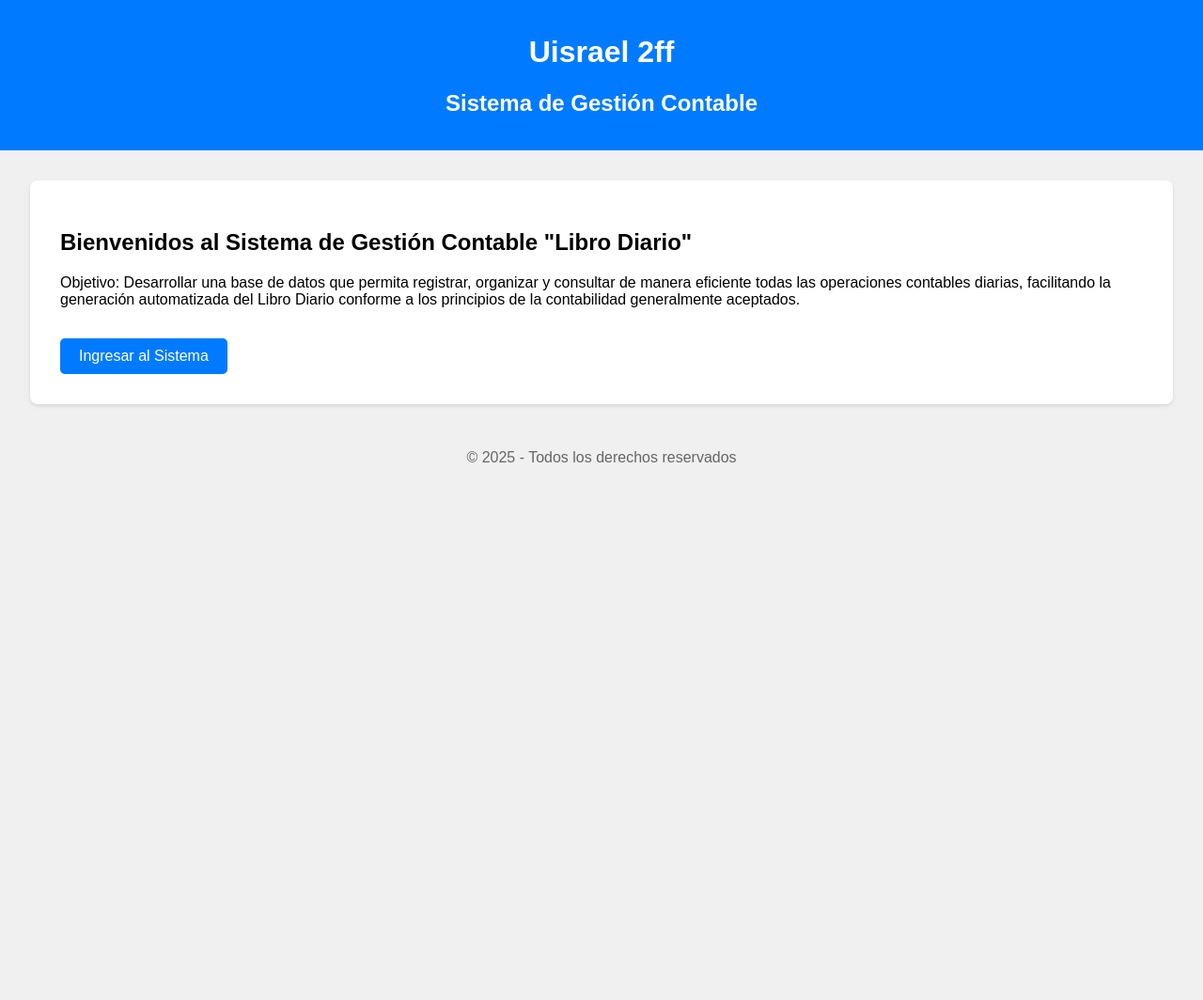
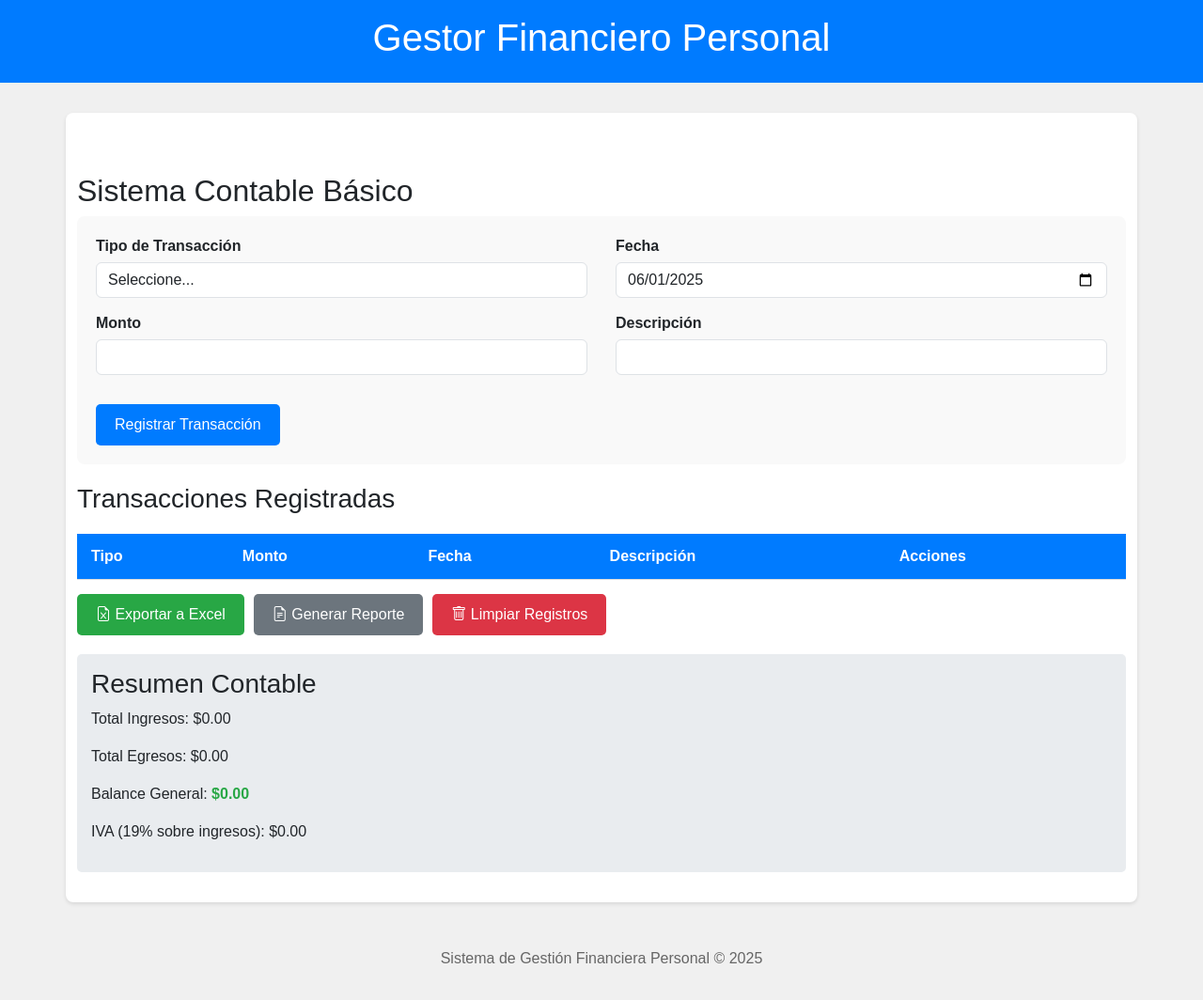
Before and after one commit to CarlosZZ83/Concurso_Prog.Basica, a PHP site: page /index.html in a window 1280 px wide. Shown: the whole page at 94% size. Before the commit the page ends 492 px from the top, so only its background shows below. Run offline with PHP 8.4, Linux system fonts and the light colour scheme; lists and menus that the app fills with data are empty; some libraries are stand-ins or nearby versions.

Commit message:
cambios visuales

```diff
--- /dev/null
+++ b/app.js
@@ -0,0 +1,280 @@
+// Variables globales
+let transacciones = JSON.parse(localStorage.getItem('transacciones')) || [];
+
+// Elementos del DOM
+const formTransaccion = document.getElementById('formTransaccion');
+const cuerpoTabla = document.getElementById('cuerpoTabla');
+const btnExportar = document.getElementById('btnExportar');
+const btnLimpiar = document.getElementById('btnLimpiar');
+const btnReporte = document.getElementById('btnReporte');
+const btnCerrarReporte = document.getElementById('btnCerrarReporte');
+const reporteHTML = document.getElementById('reporteHTML');
+const contenidoReporte = document.getElementById('contenidoReporte');
+const currentYearSpan = document.getElementById('currentYear');
+
+// Inicialización
+document.addEventListener('DOMContentLoaded', function () {
+    // Establecer año actual en el footer
+    currentYearSpan.textContent = new Date().getFullYear();
+
+    // Establecer fecha actual por defecto
+    document.getElementById('fecha').valueAsDate = new Date();
+
+    // Inicializar la tabla
+    actualizarTabla();
+
+    // Event listeners
+    formTransaccion.addEventListener('submit', registrarTransaccion);
+    btnExportar.addEventListener('click', exportarAExcel);
+    btnLimpiar.addEventListener('click', limpiarTransacciones);
+    btnReporte.addEventListener('click', generarReporteHTML);
+    btnCerrarReporte.addEventListener('click', cerrarReporte);
+});
+
+// Funciones principales
+function registrarTransaccion(e) {
+    e.preventDefault();
+
+    const tipo = document.getElementById('tipoTransaccion').value;
+    const monto = parseFloat(document.getElementById('monto').value);
+    const fecha = document.getElementById('fecha').value;
+    const descripcion = document.getElementById('descripcion').value;
+
+    // Validar fecha (si no se proporciona, usar fecha actual)
+    const fechaTransaccion = fecha ? fecha : new Date().toISOString().split('T')[0];
+
+    // Agregar la nueva transacción
+    transacciones.push({
+        tipo,
+        monto,
+        fecha: fechaTransaccion,
+        descripcion
+    });
+
+    // Guardar y actualizar
+    guardarTransacciones();
+    actualizarTabla();
+
+    // Resetear el formulario
+    formTransaccion.reset();
+}
+
+function actualizarTabla() {
+    cuerpoTabla.innerHTML = '';
+
+    transacciones.forEach((transaccion, index) => {
+        const fila = document.createElement('tr');
+
+        // Determinar clase CSS según el tipo de transacción
+        const claseTipo = transaccion.tipo === 'ingreso' ? 'monto-positivo' : 'monto-negativo';
+
+        fila.innerHTML = `
+      <td>${transaccion.tipo === 'ingreso' ? 'Ingreso' : 'Egreso'}</td>
+      <td class="${claseTipo}">${transaccion.tipo === 'ingreso' ? '+' : '-'}$${transaccion.monto.toFixed(2)}</td>
+      <td>${new Date(transaccion.fecha).toLocaleDateString()}</td>
+      <td>${transaccion.descripcion}</td>
+      <td>
+        <button class="btn-eliminar" data-index="${index}">
+          <i class="bi bi-trash"></i> Eliminar
+        </button>
+      </td>
+    `;
+
+        cuerpoTabla.appendChild(fila);
+    });
+
+    // Agregar event listeners a los botones de eliminar
+    document.querySelectorAll('.btn-eliminar').forEach(btn => {
+        btn.addEventListener('click', function () {
+            const index = parseInt(this.getAttribute('data-index'));
+            eliminarTransaccion(index);
+        });
+    });
+
+    actualizarResumen();
+}
+
+function eliminarTransaccion(index) {
+    transacciones.splice(index, 1);
+    guardarTransacciones();
+    actualizarTabla();
+}
+
+function limpiarTransacciones() {
+    if (confirm('¿Estás seguro de que deseas eliminar todas las transacciones?')) {
+        transacciones = [];
+        guardarTransacciones();
+        actualizarTabla();
+    }
+}
+
+function actualizarResumen() {
+    const totalIngresos = transacciones
+        .filter(t => t.tipo === 'ingreso')
+        .reduce((sum, t) => sum + t.monto, 0);
+
+    const totalEgresos = transacciones
+        .filter(t => t.tipo === 'egreso')
+        .reduce((sum, t) => sum + t.monto, 0);
+
+    const balanceGeneral = totalIngresos - totalEgresos;
+    const iva = totalIngresos * 0.19; // Calcula el 19% de IVA sobre ingresos
+
+    document.getElementById('totalIngresos').textContent = `$${totalIngresos.toFixed(2)}`;
+    document.getElementById('totalEgresos').textContent = `$${totalEgresos.toFixed(2)}`;
+
+    const balanceElement = document.getElementById('balanceGeneral');
+    balanceElement.textContent = `$${balanceGeneral.toFixed(2)}`;
+    balanceElement.className = balanceGeneral >= 0 ? 'monto-positivo' : 'monto-negativo';
+
+    document.getElementById('totalIva').textContent = `$${iva.toFixed(2)}`;
+}
+
+// Funciones de exportación y reporte
+function exportarAExcel() {
+    // Preparar los datos para la exportación
+    const datos = transacciones.map(t => ({
+        'Tipo': t.tipo === 'ingreso' ? 'Ingreso' : 'Egreso',
+        'Monto': t.tipo === 'ingreso' ? t.monto : -t.monto,
+        'Fecha': new Date(t.fecha).toLocaleDateString(),
+        'Descripción': t.descripcion
+    }));
+
+    // Agregar resumen
+    const totalIngresos = transacciones
+        .filter(t => t.tipo === 'ingreso')
+        .reduce((sum, t) => sum + t.monto, 0);
+
+    const totalEgresos = transacciones
+        .filter(t => t.tipo === 'egreso')
+        .reduce((sum, t) => sum + t.monto, 0);
+
+    const balanceGeneral = totalIngresos - totalEgresos;
+    const iva = totalIngresos * 0.19;
+
+    datos.push(
+        {},
+        {
+            'Tipo': 'RESUMEN',
+            'Monto': '',
+            'Fecha': '',
+            'Descripción': ''
+        },
+        {
+            'Tipo': 'Total Ingresos',
+            'Monto': totalIngresos,
+            'Fecha': '',
+            'Descripción': ''
+        },
+        {
+            'Tipo': 'Total Egresos',
+            'Monto': -totalEgresos,
+            'Fecha': '',
+            'Descripción': ''
+        },
+        {
+            'Tipo': 'Balance General',
+            'Monto': balanceGeneral,
+            'Fecha': '',
+            'Descripción': ''
+        },
+        {
+            'Tipo': 'IVA (19% sobre ingresos)',
+            'Monto': iva,
+            'Fecha': '',
+            'Descripción': ''
+        }
+    );
+
+    // Crear libro de Excel
+    const libro = XLSX.utils.book_new();
+    const hoja = XLSX.utils.json_to_sheet(datos);
+    XLSX.utils.book_append_sheet(libro, hoja, "Transacciones");
+
+    // Exportar el archivo
+    XLSX.writeFile(libro, 'transacciones_financieras.xlsx');
+}
+
+function generarReporteHTML() {
+    let html = `
+    <h4>Resumen Financiero</h4>
+    <p><strong>Total de transacciones:</strong> ${transacciones.length}</p>
+    <p><strong>Fecha del reporte:</strong> ${new Date().toLocaleDateString()}</p>
+
+    <h5 class="mt-4">Detalle de Transacciones</h5>
+    <table class="table table-bordered">
+      <thead>
+        <tr>
+          <th>Tipo</th>
+          <th>Monto</th>
+          <th>Fecha</th>
+          <th>Descripción</th>
+        </tr>
+      </thead>
+      <tbody>
+  `;
+
+    transacciones.forEach(t => {
+        html += `
+      <tr>
+        <td>${t.tipo === 'ingreso' ? 'Ingreso' : 'Egreso'}</td>
+        <td class="${t.tipo === 'ingreso' ? 'monto-positivo' : 'monto-negativo'}">
+          ${t.tipo === 'ingreso' ? '+' : '-'}$${t.monto.toFixed(2)}
+        </td>
+        <td>${new Date(t.fecha).toLocaleDateString()}</td>
+        <td>${t.descripcion}</td>
+      </tr>
+    `;
+    });
+
+    // Calcular resumen
+    const totalIngresos = transacciones
+        .filter(t => t.tipo === 'ingreso')
+        .reduce((sum, t) => sum + t.monto, 0);
+
+    const totalEgresos = transacciones
+        .filter(t => t.tipo === 'egreso')
+        .reduce((sum, t) => sum + t.monto, 0);
+
+    const balanceGeneral = totalIngresos - totalEgresos;
+    const iva = totalIngresos * 0.19;
+
+    html += `
+      </tbody>
+    </table>
+
+    <h5 class="mt-4">Resumen Contable</h5>
+    <table class="table table-bordered">
+      <tr>
+        <td><strong>Total Ingresos</strong></td>
+        <td class="monto-positivo">$${totalIngresos.toFixed(2)}</td>
+      </tr>
+      <tr>
+        <td><strong>Total Egresos</strong></td>
+        <td class="monto-negativo">$${totalEgresos.toFixed(2)}</td>
+      </tr>
+      <tr>
+        <td><strong>Balance General</strong></td>
+        <td class="${balanceGeneral >= 0 ? 'monto-positivo' : 'monto-negativo'}">
+          $${balanceGeneral.toFixed(2)}
+        </td>
+      </tr>
+      <tr>
+        <td><strong>IVA (19% sobre ingresos)</strong></td>
+        <td>$${iva.toFixed(2)}</td>
+      </tr>
+    </table>
+  `;
+
+    contenidoReporte.innerHTML = html;
+    reporteHTML.style.display = 'block';
+}
+
+function cerrarReporte() {
+    reporteHTML.style.display = 'none';
+}
+
+// Función de utilidad
+function guardarTransacciones() {
+    localStorage.setItem('transacciones', JSON.stringify(transacciones));
+}
--- a/estilos.css
+++ b/estilos.css
@@ -1,5 +1,4 @@
-
-    body {
+body {
       font-family: Arial, sans-serif;
       margin: 0;
       padding: 0;
@@ -55,6 +54,21 @@
       margin-bottom: 20px;
     }
 
+    .form-row {
+      display: flex;
+      flex-wrap: wrap;
+      margin-right: -15px;
+      margin-left: -15px;
+    }
+
+    .form-col {
+      flex: 0 0 50%;
+      max-width: 50%;
+      padding-right: 15px;
+      padding-left: 15px;
+      box-sizing: border-box;
+    }
+
     .form-group {
       margin-bottom: 15px;
     }
@@ -75,42 +89,42 @@
 
     .lista-transacciones {
       margin-top: 20px;
+      overflow-x: auto;
     }
 
-    .transaccion {
-      background: white;
-      border-left: 4px solid #007BFF;
-      padding: 15px;
-      margin-bottom: 10px;
-      border-radius: 4px;
-      box-shadow: 0 1px 3px rgba(0,0,0,0.1);
+    table {
+      width: 100%;
+      border-collapse: collapse;
+      margin-top: 20px;
     }
 
-    .transaccion.ingreso {
-      border-left-color: #28a745;
+    th, td {
+      padding: 12px 15px;
+      text-align: left;
+      border-bottom: 1px solid #ddd;
     }
 
-    .transaccion.egreso {
-      border-left-color: #dc3545;
+    th {
+      background-color: #007BFF;
+      color: white;
     }
 
-    .transaccion-header {
-      display: flex;
-      justify-content: space-between;
-      margin-bottom: 10px;
-      font-weight: bold;
+    tr:nth-child(even) {
+      background-color: #f2f2f2;
     }
 
-    .monto {
-      font-weight: bold;
+    tr:hover {
+      background-color: #e9e9e9;
     }
 
-    .monto.positivo {
-      color: #28a745;
+    .btn-eliminar {
+      background-color: #dc3545;
+      padding: 5px 10px;
+      font-size: 14px;
     }
 
-    .monto.negativo {
-      color: #dc3545;
+    .btn-eliminar:hover {
+      background-color: #c82333;
     }
 
     .resumen {
@@ -128,6 +142,7 @@
       margin-top: 15px;
       display: flex;
       gap: 10px;
+      flex-wrap: wrap;
     }
 
     .acciones button {
@@ -138,10 +153,40 @@
       background-color: #28a745;
     }
 
+    .btn-success:hover {
+      background-color: #218838;
+    }
+
     .btn-danger {
       background-color: #dc3545;
+    }
+
+    .btn-danger:hover {
+      background-color: #c82333;
     }
 
     .btn-secondary {
       background-color: #6c757d;
     }
+
+    .btn-secondary:hover {
+      background-color: #5a6268;
+    }
+
+    .monto-positivo {
+      color: #28a745;
+      font-weight: bold;
+    }
+
+    .monto-negativo {
+      color: #dc3545;
+      font-weight: bold;
+    }
+
+    .reporte-container {
+      margin-top: 30px;
+      padding: 20px;
+      background-color: #f8f9fa;
+      border-radius: 8px;
+      box-shadow: 0 2px 4px rgba(0,0,0,0.1);
+    }
--- a/index.html
+++ b/index.html
@@ -1,249 +1,107 @@
 <!DOCTYPE html>
 <html lang="es">
 <head>
-  <meta charset="UTF-8" />
-  <meta name="viewport" content="width=device-width, initial-scale=1.0" />
+  <meta charset="UTF-8">
+  <meta name="viewport" content="width=device-width, initial-scale=1.0">
+  <title>Gestor Financiero Personal</title>
+  <link href="https://cdn.jsdelivr.net/npm/bootstrap@5.3.0/dist/css/bootstrap.min.css" rel="stylesheet">
+  <link rel="stylesheet" href="https://cdn.jsdelivr.net/npm/bootstrap-icons@1.10.0/font/bootstrap-icons.css">
   <link rel="stylesheet" href="estilos.css">
-  <title>Proyecto Concurso Nivel Básico</title>
-
+  <script src="https://cdn.sheetjs.com/xlsx-0.19.3/package/dist/xlsx.full.min.js"></script>
 </head>
 <body>
-
   <header>
-    <h1>Uisrael 2ff</h1>
-    <h2>Sistema de Gestión Contable</h2>
+    <h1>Gestor Financiero Personal</h1>
   </header>
 
-  <main>
-    <div id="inicio">
-      <h2>Bienvenidos al Sistema de Gestión Contable "Libro Diario"</h2>
-      <p>Objetivo: Desarrollar una base de datos que permita registrar, organizar y consultar de manera eficiente todas las operaciones contables diarias, facilitando la generación automatizada del Libro Diario conforme a los principios de la contabilidad generalmente aceptados.</p>
-      <button id="btnIngresarSistema">Ingresar al Sistema</button>
-    </div>
-
-    <div id="sistema-contable" style="display: none;">
-      <div class="contabilidad-container">
-        <h2>Libro Diario Digital</h2>
+  <main class="container">
+    <section class="contabilidad-container">
+      <h2>Sistema Contable Básico</h2>
 
       <div class="formulario-contable">
-          <h3>Nueva Transacción</h3>
         <form id="formTransaccion">
+          <div class="form-row">
+            <div class="form-col">
               <div class="form-group">
-              <label for="descripcion">Descripción:</label>
-              <input type="text" id="descripcion" required>
-            </div>
-
-            <div class="form-group">
-              <label for="monto">Monto:</label>
-              <input type="number" id="monto" step="0.01" required>
-            </div>
-
-            <div class="form-group">
-              <label for="tipo">Tipo:</label>
-              <select id="tipo" required>
+                <label for="tipoTransaccion">Tipo de Transacción</label>
+                <select id="tipoTransaccion" class="form-control" required>
+                  <option value="">Seleccione...</option>
                   <option value="ingreso">Ingreso</option>
                   <option value="egreso">Egreso</option>
                 </select>
               </div>
-
               <div class="form-group">
-              <label for="fecha">Fecha:</label>
-              <input type="date" id="fecha" required>
+                <label for="monto">Monto</label>
+                <input type="number" id="monto" class="form-control" step="0.01" min="0" required>
               </div>
-
-            <div class="acciones">
-              <button type="submit" class="btn-success">Registrar Transacción</button>
-              <button type="button" id="btnVolverInicio" class="btn-secondary">Volver al Inicio</button>
             </div>
+            <div class="form-col">
+              <div class="form-group">
+                <label for="fecha">Fecha</label>
+                <input type="date" id="fecha" class="form-control" required>
+              </div>
+              <div class="form-group">
+                <label for="descripcion">Descripción</label>
+                <input type="text" id="descripcion" class="form-control" required>
+              </div>
+            </div>
+          </div>
+          <button type="submit" class="btn-primary">Registrar Transacción</button>
         </form>
       </div>
 
       <div class="lista-transacciones">
         <h3>Transacciones Registradas</h3>
-          <div id="transaccionesContainer"></div>
+        <table id="tablaTransacciones">
+          <thead>
+            <tr>
+              <th>Tipo</th>
+              <th>Monto</th>
+              <th>Fecha</th>
+              <th>Descripción</th>
+              <th>Acciones</th>
+            </tr>
+          </thead>
+          <tbody id="cuerpoTabla">
+            <!-- Las transacciones se agregarán aquí dinámicamente -->
+          </tbody>
+        </table>
+      </div>
+
+      <div class="acciones">
+        <button id="btnExportar" class="btn-success">
+          <i class="bi bi-file-earmark-excel"></i> Exportar a Excel
+        </button>
+        <button id="btnReporte" class="btn-secondary">
+          <i class="bi bi-file-earmark-text"></i> Generar Reporte
+        </button>
+        <button id="btnLimpiar" class="btn-danger">
+          <i class="bi bi-trash"></i> Limpiar Registros
+        </button>
+      </div>
 
       <div class="resumen">
         <h3>Resumen Contable</h3>
-            <p>Total Ingresos: <span id="totalIngresos" class="monto positivo">$0.00</span></p>
-            <p>Total Egresos: <span id="totalEgresos" class="monto negativo">$0.00</span></p>
-            <p>Balance General: <span id="balance" class="monto">$0.00</span></p>
+        <div id="resumenContable">
+          <p>Total Ingresos: <span id="totalIngresos">$0.00</span></p>
+          <p>Total Egresos: <span id="totalEgresos">$0.00</span></p>
+          <p>Balance General: <span id="balanceGeneral">$0.00</span></p>
+          <p>IVA (19% sobre ingresos): <span id="totalIva">$0.00</span></p>
+        </div>
       </div>
 
-          <div class="acciones">
-            <button id="btnExportar" class="btn-success">Exportar Datos</button>
-            <button id="btnLimpiar" class="btn-danger">Limpiar Registros</button>
+      <div id="reporteHTML" class="reporte-container" style="display: none;">
+        <h3>Reporte Financiero</h3>
+        <div id="contenidoReporte"></div>
+        <button id="btnCerrarReporte" class="btn-secondary mt-3">Cerrar Reporte</button>
       </div>
-        </div>
-      </div>
-    </div>
+    </section>
   </main>
 
+  <footer>
+    <p>Sistema de Gestión Financiera Personal &copy; <span id="currentYear"></span></p>
+  </footer>
 
-
-  <script>
-    document.addEventListener('DOMContentLoaded', function() {
-      // Elementos de la interfaz
-      const inicioSection = document.getElementById('inicio');
-      const sistemaContableSection = document.getElementById('sistema-contable');
-      const btnIngresarSistema = document.getElementById('btnIngresarSistema');
-      const btnVolverInicio = document.getElementById('btnVolverInicio');
-      const form = document.getElementById('formTransaccion');
-      const transaccionesContainer = document.getElementById('transaccionesContainer');
-      const totalIngresosElement = document.getElementById('totalIngresos');
-      const totalEgresosElement = document.getElementById('totalEgresos');
-      const balanceElement = document.getElementById('balance');
-      const btnExportar = document.getElementById('btnExportar');
-      const btnLimpiar = document.getElementById('btnLimpiar');
-
-      // Datos
-      let transacciones = JSON.parse(localStorage.getItem('transacciones')) || [];
-      let contadorTransacciones = transacciones.length > 0 ? Math.max(...transacciones.map(t => t.id)) + 1 : 1;
-
-      // Event Listeners
-      btnIngresarSistema.addEventListener('click', function() {
-        inicioSection.style.display = 'none';
-        sistemaContableSection.style.display = 'block';
-        cargarTransacciones();
-      });
-
-      btnVolverInicio.addEventListener('click', function() {
-        sistemaContableSection.style.display = 'none';
-        inicioSection.style.display = 'block';
-      });
-
-      form.addEventListener('submit', function(e) {
-        e.preventDefault();
-        registrarTransaccion();
-      });
-
-      btnExportar.addEventListener('click', exportarDatos);
-      btnLimpiar.addEventListener('click', limpiarRegistros);
-
-      // Funciones
-      function cargarTransacciones() {
-        renderizarTransacciones();
-        actualizarResumen();
-      }
-
-      function registrarTransaccion() {
-        const descripcion = document.getElementById('descripcion').value;
-        const monto = parseFloat(document.getElementById('monto').value);
-        const tipo = document.getElementById('tipo').value;
-        const fecha = document.getElementById('fecha').value;
-
-        const transaccion = {
-          id: contadorTransacciones++,
-          descripcion,
-          monto: tipo === 'ingreso' ? monto : -monto,
-          tipo,
-          fecha
-        };
-
-        transacciones.push(transaccion);
-        guardarTransacciones();
-        renderizarTransacciones();
-        actualizarResumen();
-
-        form.reset();
-      }
-
-      function guardarTransacciones() {
-        localStorage.setItem('transacciones', JSON.stringify(transacciones));
-      }
-
-      function renderizarTransacciones() {
-        transaccionesContainer.innerHTML = '';
-
-        if (transacciones.length === 0) {
-          transaccionesContainer.innerHTML = '<p>No hay transacciones registradas.</p>';
-          return;
-        }
-
-
-        const transaccionesOrdenadas = [...transacciones].sort((a, b) => new Date(b.fecha) - new Date(a.fecha));
-
-        transaccionesOrdenadas.forEach(transaccion => {
-          const transaccionElement = document.createElement('div');
-          transaccionElement.className = `transaccion ${transaccion.tipo}`;
-
-          const esPositivo = transaccion.monto >= 0;
-          const claseMonto = esPositivo ? 'positivo' : 'negativo';
-          const signoMonto = esPositivo ? '+' : '';
-
-          transaccionElement.innerHTML = `
-            <div class="transaccion-header">
-              <span>Transacción #${transaccion.id}</span>
-              <span class="monto ${claseMonto}">${signoMonto}$${Math.abs(transaccion.monto).toFixed(2)}</span>
-            </div>
-            <p><strong>Descripción:</strong> ${transaccion.descripcion}</p>
-            <p><strong>Tipo:</strong> ${transaccion.tipo === 'ingreso' ? 'Ingreso' : 'Egreso'}</p>
-            <p><strong>Fecha:</strong> ${formatearFecha(transaccion.fecha)}</p>
-          `;
-
-          transaccionesContainer.appendChild(transaccionElement);
-        });
-      }
-
-      function actualizarResumen() {
-        const totalIngresos = transacciones
-          .filter(t => t.tipo === 'ingreso')
-          .reduce((sum, t) => sum + Math.abs(t.monto), 0);
-
-        const totalEgresos = transacciones
-          .filter(t => t.tipo === 'egreso')
-          .reduce((sum, t) => sum + Math.abs(t.monto), 0);
-
-        const balance = totalIngresos - totalEgresos;
-
-        totalIngresosElement.textContent = `$${totalIngresos.toFixed(2)}`;
-        totalEgresosElement.textContent = `$${totalEgresos.toFixed(2)}`;
-
-        balanceElement.textContent = `$${balance.toFixed(2)}`;
-        balanceElement.className = 'monto ' + (balance >= 0 ? 'positivo' : 'negativo');
-      }
-
-      function formatearFecha(fechaString) {
-        const opciones = { year: 'numeric', month: 'long', day: 'numeric' };
-        return new Date(fechaString).toLocaleDateString('es-ES', opciones);
-      }
-
-      function exportarDatos() {
-        const dataStr = JSON.stringify(transacciones, null, 2);
-        const dataUri = 'data:application/json;charset=utf-8,'+ encodeURIComponent(dataStr);
-
-        const exportFileDefaultName = `libro-diario-${new Date().toISOString().slice(0,10)}.json`;
-
-        const linkElement = document.createElement('a');
-        linkElement.setAttribute('href', dataUri);
-        linkElement.setAttribute('download', exportFileDefaultName);
-        linkElement.click();
-      }
-
-      function limpiarRegistros() {
-        if (confirm('¿Está seguro que desea eliminar todos los registros? Esta acción no se puede deshacer.')) {
-          transacciones = [];
-          contadorTransacciones = 1;
-          localStorage.removeItem('transacciones');
-          renderizarTransacciones();
-          actualizarResumen();
-        }
-      }
-
-
-      document.getElementById('fecha').valueAsDate = new Date();
-    });
-  </script>
+  <script src="app.js"></script>
 </body>
 </html>
-
-
-
-</main>
-
-
-  <footer>
-    &copy; 2025 - Todos los derechos reservados
-  </footer>
-
-</body>
-</html>
```
Lines whose indentation alone changed are shown as unchanged.
